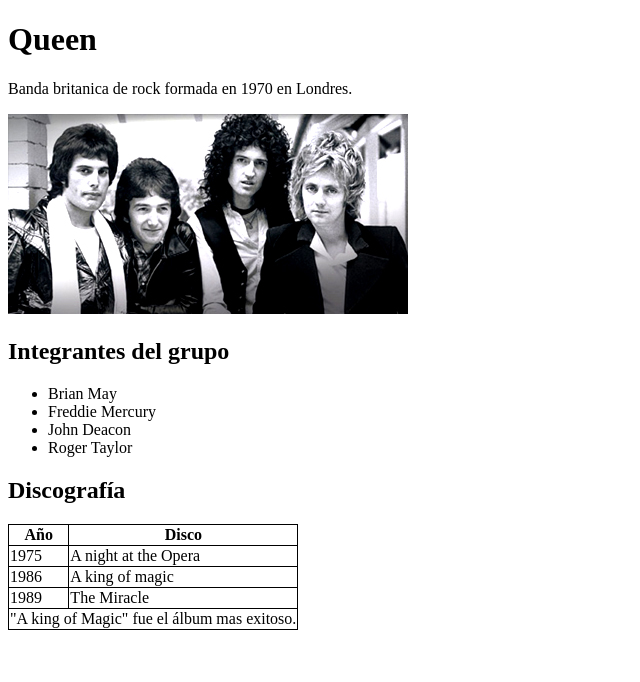
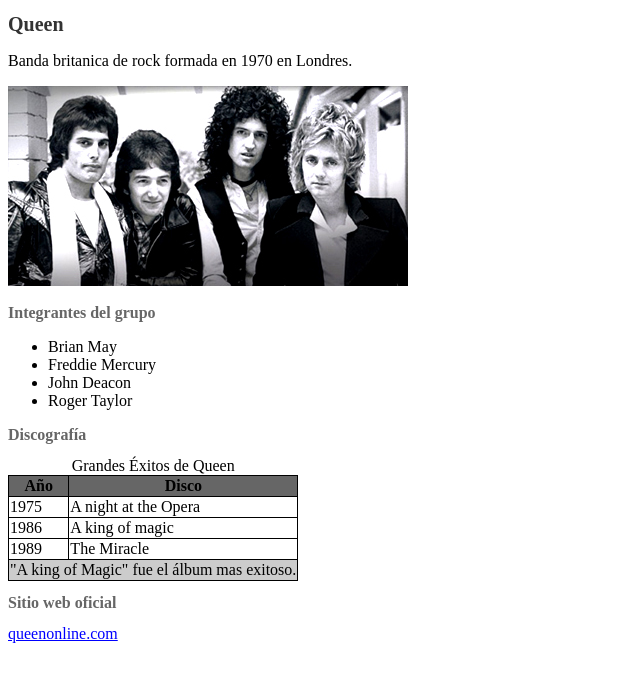
Before and after one commit to Luciluh/DAW, a plain HTML site: page LenguajeDeMarcas/Practica3/ejercicio1/ejercicio1.html in a window 1280 px wide. Shown: the whole page, without its empty margins (0-640 px from the left). Drawn offline with Linux system fonts and the light colour scheme.

Commit message:
Lenguaje de marcas clase 17/10/2024

```diff
--- a/LenguajeDeMarcas/Practica3/ejercicio1/ejercicio1.css
+++ b/LenguajeDeMarcas/Practica3/ejercicio1/ejercicio1.css
@@ -1,4 +1,33 @@
+h1{
+    color: #333;
+    font-size: 20px;
+}
+
+h2{
+    color: #666;
+    font-size: 16px;
+}
+
 table, th, td {
     border: 1px solid black;
     border-collapse: collapse;
 }
+
+thead {
+    background-color: #666;
+    font-size: 16px;
+}
+
+tbody{
+    background-color: #fff;
+    font-size: 16px;
+}
+
+tfoot{
+    background-color: #ccc;
+    font-size: 16px;
+}
+
+a{
+    color: blue
+}
--- a/LenguajeDeMarcas/Practica3/ejercicio1/ejercicio1.html
+++ b/LenguajeDeMarcas/Practica3/ejercicio1/ejercicio1.html
@@ -22,6 +22,7 @@
 <h2>Discografía</h2>
 
     <table>
+        <caption>Grandes Éxitos de Queen</caption>
         <thead>
         <tr>
             <th>Año</th>
@@ -49,5 +50,10 @@
         </tr>
         </tfoot>
     </table>
+
+<h2>Sitio web oficial</h2>
+
+<a href="https://queenonline.com">queenonline.com</a>
+
 </body>
 </html>
```
Also changed, not shown: LenguajeDeMarcas/Practica3/ejercicio2/ejercicio2.html (added, +12 -0 lines), LenguajeDeMarcas/ejemplo.html (deleted, +0 -31 lines), LenguajeDeMarcas/Practica3/ejercicio2/ejercicio2.css (added), LenguajeDeMarcas/Practica3/ejercicio2/imagenes/icon_facebook.png (renamed from LenguajeDeMarcas/Practica3/ejercicio2/icon_facebook.png), LenguajeDeMarcas/Practica3/ejercicio2/imagenes/icon_instagram.png (renamed from LenguajeDeMarcas/Practica3/ejercicio2/icon_instagram.png), LenguajeDeMarcas/Practica3/ejercicio2/imagenes/icon_linkeding.png (renamed from LenguajeDeMarcas/Practica3/ejercicio2/icon_linkeding.png), LenguajeDeMarcas/Practica3/ejercicio2/imagenes/icon_snapchat.png (renamed from LenguajeDeMarcas/Practica3/ejercicio2/icon_snapchat.png), LenguajeDeMarcas/Practica3/ejercicio2/imagenes/icon_twitter.png (renamed from LenguajeDeMarcas/Practica3/ejercicio2/icon_twitter.png), LenguajeDeMarcas/Practica3/ejercicio2/imagenes/icon_whatsapp.png (renamed from LenguajeDeMarcas/Practica3/ejercicio2/icon_whatsapp.png). Lines whose indentation alone changed are shown as unchanged.
